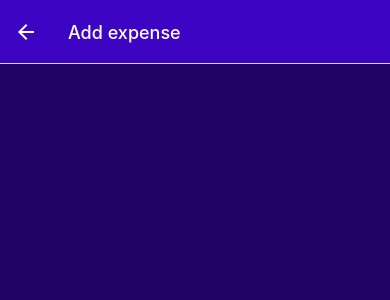
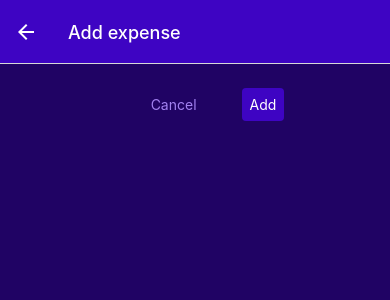
Before and after one commit to rhiannonmonks/ExpenseTracker, a React Native app: screen /ManageExpense in a window 390 px wide. Shown: the top 300 px of the page. Built offline with nearby package versions, Linux system fonts and the light colour scheme.

Commit message:
adding a delete button and custom buttons

```diff
--- /dev/null
+++ b/components/UI/Button.js
@@ -0,0 +1,44 @@
+import { Pressable, View, Text, StyleSheet } from "react-native";
+import { GlobalStyles } from "../../constants/styles";
+
+function Button({ children, onPress, mode, style }) {
+  return (
+    <View style={style}>
+      <Pressable
+        onPress={onPress}
+        style={({ pressed }) => pressed && styles.pressed}
+      >
+        <View style={[styles.button, mode === "flat" && styles.flat]}>
+          <Text style={[styles.buttonText, mode === "flat" && styles.flatText]}>
+            {children}
+          </Text>
+        </View>
+      </Pressable>
+    </View>
+  );
+}
+
+export default Button;
+
+const styles = StyleSheet.create({
+  button: {
+    borderRadius: 4,
+    padding: 8,
+    backgroundColor: GlobalStyles.colors.primary500,
+  },
+  flat: {
+    backgroundColor: "transparent",
+  },
+  buttonText: {
+    color: "white",
+    textAlign: "center",
+  },
+  flatText: {
+    color: GlobalStyles.colors.primary200,
+  },
+  pressed: {
+    opacity: 0.75,
+    backgroundColor: GlobalStyles.colors.primary100,
+    borderRadius: 4,
+  },
+});
--- a/screens/ManageExpense.js
+++ b/screens/ManageExpense.js
@@ -2,6 +2,7 @@ import { useLayoutEffect } from "react";
 import { View, StyleSheet } from "react-native";
 import { GlobalStyles } from "../constants/styles";
 import IconButton from "../components/UI/IconButton";
+import Button from "../components/UI/Button";
 
 function ManageExpense({ route, navigation }) {
   const editedExpenseId = route.params?.expenseId;
@@ -16,8 +17,18 @@ function ManageExpense({ route, navigation }) {
 
   function deleteExpenseHandler() {}
 
+  function cancelHandler() {}
+
+  function confirmHandler() {}
+
   return (
     <View style={styles.container}>
+      <View style={styles.buttons}>
+        <Button style={styles.button} mode="flat" onPress={cancelHandler}>
+          Cancel
+        </Button>
+        <Button onPress={confirmHandler}>{isEditing ? "Update" : "Add"}</Button>
+      </View>
       {isEditing && (
         <View style={styles.deleteContainer}>
           <IconButton
@@ -40,11 +51,20 @@ const styles = StyleSheet.create({
     padding: 24,
     backgroundColor: GlobalStyles.colors.primary800,
   },
+  buttons: {
+    flexDirection: "row",
+    justifyContent: "center",
+    alignItems: "center",
+  },
+  button: {
+    minWidth: 120,
+    marginHorizontal: 8,
+  },
   deleteContainer: {
     marginTop: 16,
     paddingTop: 8,
     borderTopWidth: 2,
     borderTopColor: GlobalStyles.colors.primary200,
-    alignItemsd: "center",
+    alignItems: "center",
   },
 });
```
